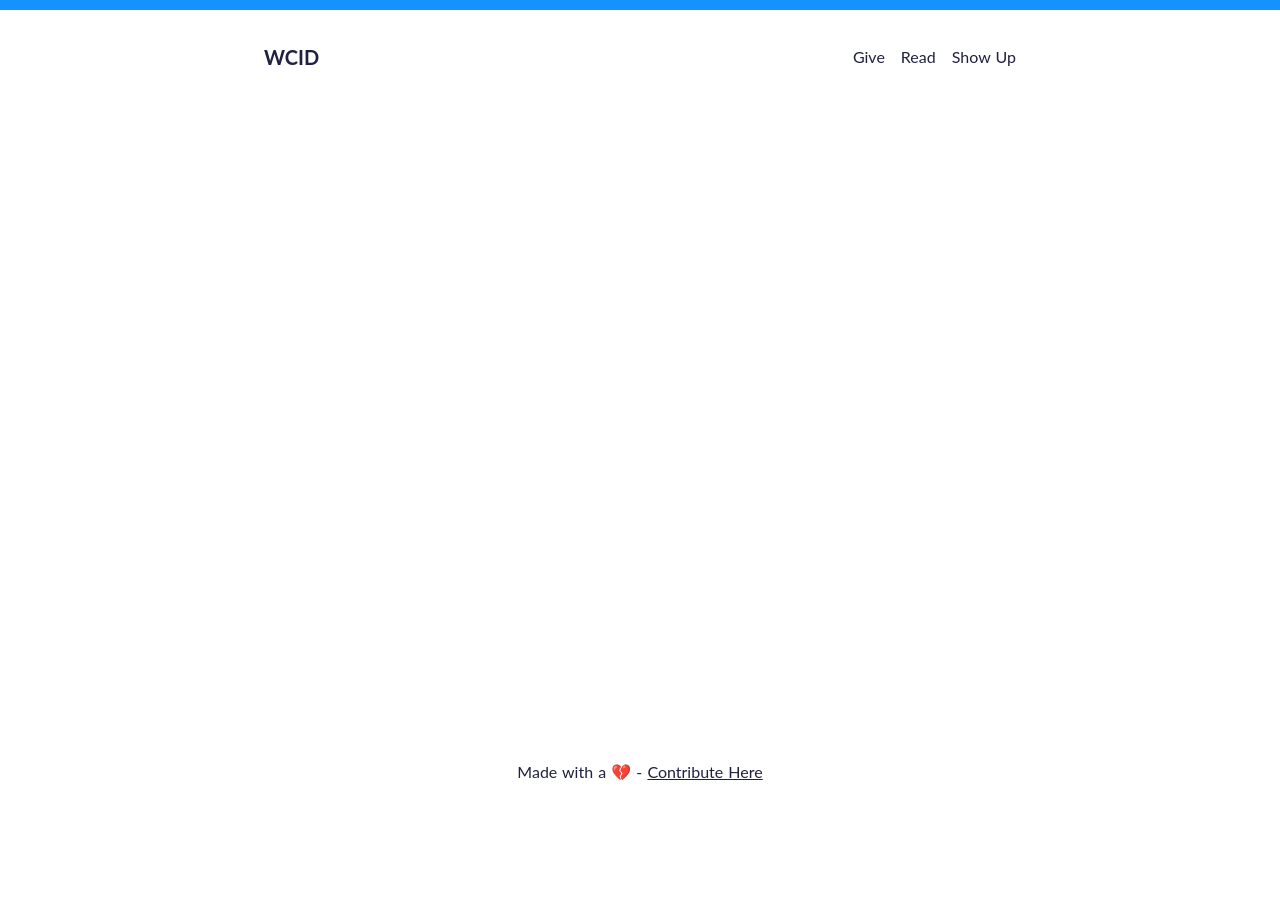
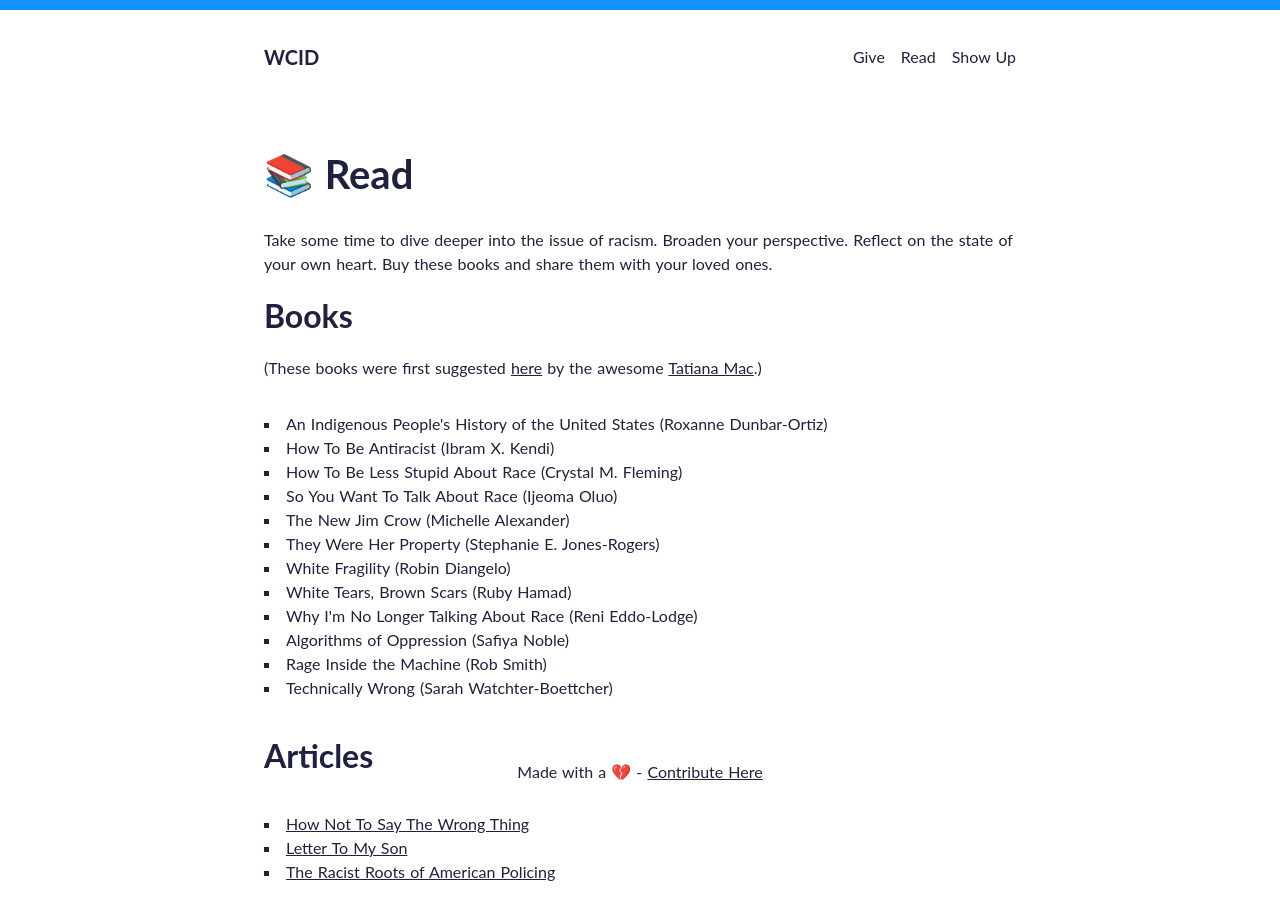
Before and after one commit to jamesctucker/what-can-i-do, a Nuxt app: page /read in a window 1280 px wide. Shown: the top 920 px of the page. Before the commit the page ends 800 px from the top, so only its background shows below. Built offline with nearby package versions, Linux system fonts and the light colour scheme.

Commit message:
setup reading view

```diff
--- /dev/null
+++ b/pages/read.vue
@@ -0,0 +1,103 @@
+<template>
+  <div class="container p-4">
+    <section>
+      <h1 class="p-2 mt-8 mb-2">📚 Read</h1>
+      <p class="p-2">
+        Take some time to dive deeper into the issue of racism. Broaden your
+        perspective. Reflect on the state of your own heart. Buy these books and
+        share them with your loved ones.
+      </p>
+    </section>
+    <section>
+      <h2 class="p-2">Books</h2>
+      <p class="p-2">
+        (These books were first suggested
+        <a
+          href="https://tatianamac.com/posts/white-guyde/"
+          target="_blank"
+          rel="noopener noreferrer"
+          >here</a
+        >
+        by the awesome
+        <a
+          href="https://twitter.com/TatianaTMac"
+          target="_blank"
+          rel="noopener noreferrer"
+          >Tatiana Mac</a
+        >.)
+      </p>
+      <ul class="p-2 mt-4">
+        <li>
+          An Indigenous People's History of the United States (Roxanne
+          Dunbar-Ortiz)
+        </li>
+        <li>
+          How To Be Antiracist (Ibram X. Kendi)
+        </li>
+        <li>
+          How To Be Less Stupid About Race (Crystal M. Fleming)
+        </li>
+        <li>
+          So You Want To Talk About Race (Ijeoma Oluo)
+        </li>
+        <li>
+          The New Jim Crow (Michelle Alexander)
+        </li>
+        <li>
+          They Were Her Property (Stephanie E. Jones-Rogers)
+        </li>
+        <li>
+          White Fragility (Robin Diangelo)
+        </li>
+        <li>
+          White Tears, Brown Scars (Ruby Hamad)
+        </li>
+        <li>
+          Why I'm No Longer Talking About Race (Reni Eddo-Lodge)
+        </li>
+        <li>
+          Algorithms of Oppression (Safiya Noble)
+        </li>
+        <li>
+          Rage Inside the Machine (Rob Smith)
+        </li>
+        <li>
+          Technically Wrong (Sarah Watchter-Boettcher)
+        </li>
+      </ul>
+    </section>
+    <section>
+      <h2 class="p-2 mt-4">Articles</h2>
+      <ul class="p-2 mt-4">
+        <li>
+          <a
+            href="https://www.latimes.com/opinion/op-ed/la-xpm-2013-apr-07-la-oe-0407-silk-ring-theory-20130407-story.html"
+            >How Not To Say The Wrong Thing</a
+          >
+        </li>
+        <li>
+          <a
+            href="https://www.theatlantic.com/politics/archive/2015/07/tanehisi-coates-between-the-world-and-me/397619/"
+            >Letter To My Son</a
+          >
+        </li>
+        <li>
+          <a
+            href="https://theconversation.com/the-racist-roots-of-american-policing-from-slave-patrols-to-traffic-stops-112816"
+            >The Racist Roots of American Policing</a
+          >
+        </li>
+      </ul>
+    </section>
+  </div>
+</template>
+
+<script>
+export default {};
+</script>
+
+<style scoped>
+a {
+  text-decoration: underline;
+}
+</style>
```
